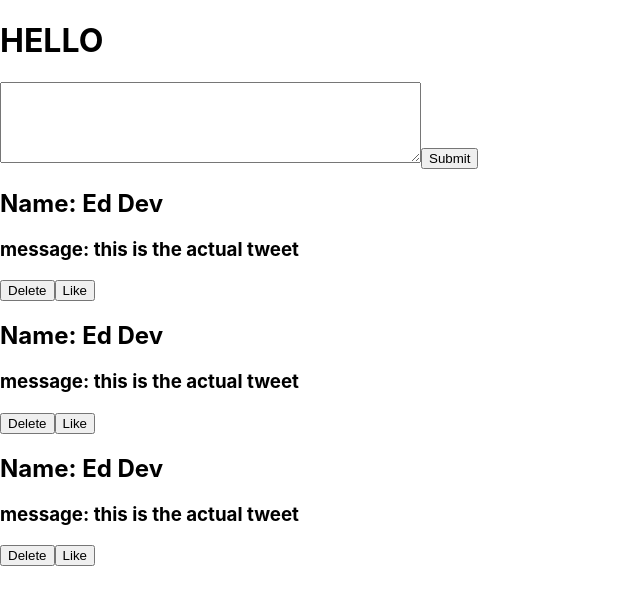
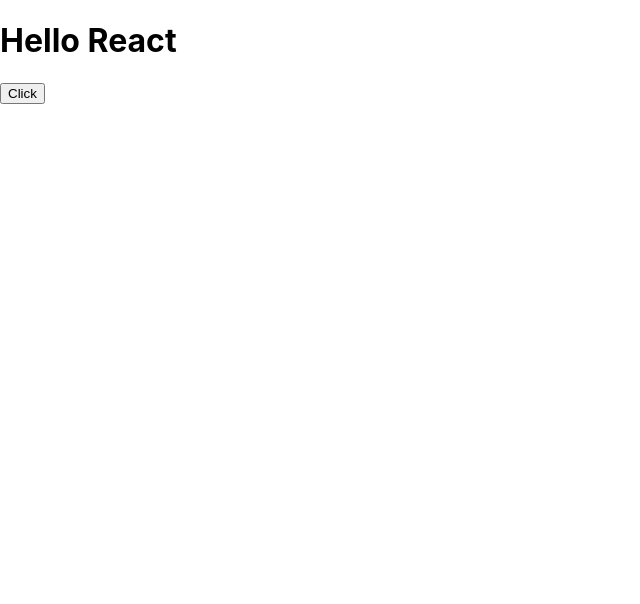
Before and after one commit to grantortino/ed-dev-tutorial-repo, a React (Create React App) app in the folder erase/: page / in a window 1280 px wide. Shown: the top 604 px of the page, without its empty margins (0-640 px from the left). Built offline with nearby package versions, Linux system fonts and the light colour scheme.

Commit message:
completed events lesson

```diff
--- a/erase/src/App.js
+++ b/erase/src/App.js
@@ -8,12 +8,19 @@
   const name = "Ed Dev";
   const message = "this is the actual tweet";
 
+// create functions
+  const sayHelloHandler = (e) => {
+    console.log(e);
+  };
+
   return (
     <div>
       <div className="text">
-        <h1>HELLO</h1>
-        <CreateTweet />
-        <TweetList name={name} message={message} />
+        {/* <h1>HELLO</h1> */}
+        {/* <CreateTweet /> */}
+        {/* <TweetList name={name} message={message} /> */}
+        <h1>Hello React</h1>
+        <button onClick={sayHelloHandler}>Click</button>
       </div>
     </div>
   );
```
